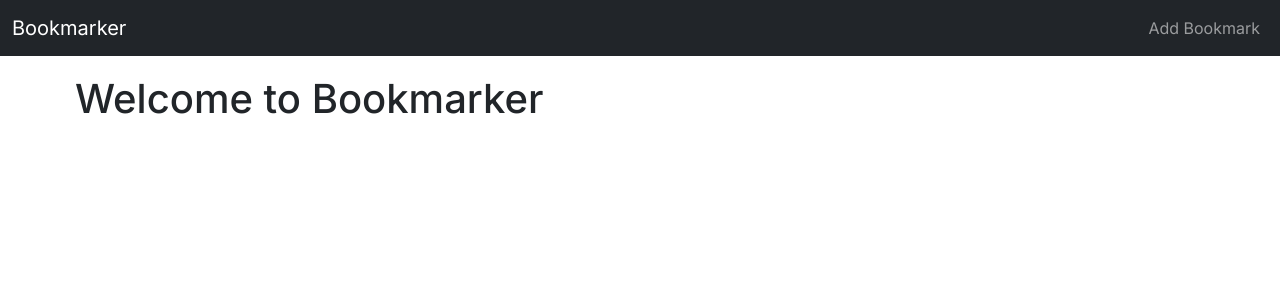
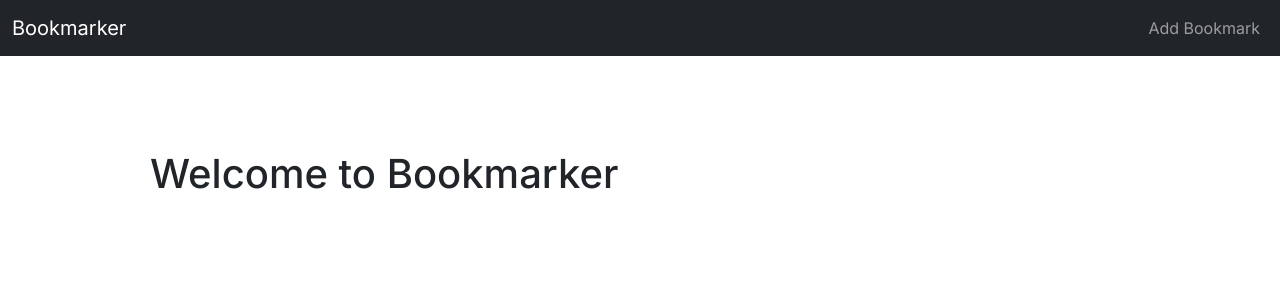
Before and after one commit to dev-mingyu/FrontEnd_Bookmark_Client_202407, a Next.js app: page / in a window 1280 px wide. Shown: the top 300 px of the page. Built offline with nearby package versions, Linux system fonts and the light colour scheme.

Commit message:
modify layout component

```diff
--- a/src/app/add/page.tsx
+++ b/src/app/add/page.tsx
@@ -1,8 +1,7 @@
-import NavBar from "../components/NavBar";
+import NavBar from "@/app/components/NavBar";
 
 const page = () => (
   <div>
-     <NavBar />
      <main>
 		    <h1>New Bookmark Form</h1>
 		 </main>
--- a/src/app/layout.tsx
+++ b/src/app/layout.tsx
@@ -1,11 +1,12 @@
 import type { Metadata } from "next";
 import { Inter } from "next/font/google";
 import "./globals.css";
+import NavBar from "@/app/components/NavBar";
 
 const inter = Inter({ subsets: ["latin"] });
 
 export const metadata: Metadata = {
-  title: "Create Next App",
+  title: "Bookmarker",
   description: "Generated by create next app",
 };
 
@@ -16,7 +17,12 @@
 }>) {
   return (
     <html lang="en">
-      <body className={inter.className}>{children}</body>
+      <body className={inter.className}>
+        <NavBar />
+        <main>
+          {children}
+        </main>
+      </body>
     </html>
   );
 }
--- a/src/app/page.tsx
+++ b/src/app/page.tsx
@@ -3,7 +3,6 @@
 export default function Home() {
   return (
     <div>
-      <NavBar />
       <main>
         <h1>Welcome to Bookmarker</h1>
       </main>
```
